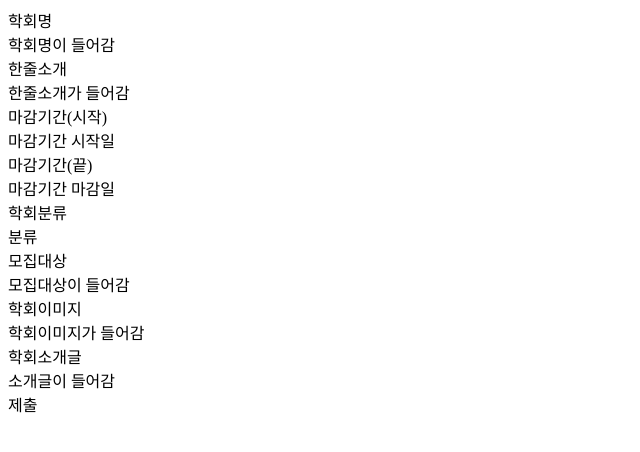
After one commit to High-Shine/NEXT2021_hackathon, a Django app: template KACA/app/templates/Academy_Form.html in a window 1280 px wide. The commit adds this page. Shown: the top 452 px of the page, without its empty margins (0-640 px from the left). Run offline with Django 3.2, Linux system fonts and the light colour scheme; the template is opened without the code that fills it, so the values that code supplies are empty.

Commit message:
secondcommit

```diff
--- /dev/null
+++ b/KACA/app/static/Academy_Form.css
@@ -0,0 +1,5 @@
+.academy_form{
+    display: flex;
+    flex-direction: column;
+
+}
--- /dev/null
+++ b/KACA/app/static/Lecture_Form.css
@@ -0,0 +1,5 @@
+.lecture_form{
+    display: flex;
+    flex-direction: column;
+
+}
--- /dev/null
+++ b/KACA/app/templates/Academy_Form.html
@@ -0,0 +1,46 @@
+{% extends 'base.html' %}
+{% block css %}
+{% load static %}
+<link rel="stylesheet" type="text/css" href="{% static 'Academy_Form.css' %}">
+{% endblock css %}
+
+{% block undefined %}
+<div class="academy_form">
+    <div>
+        <div class='academy_name'>학회명</div>
+        <div class='name_form'>학회명이 들어감</div>
+    </div>
+    <div>
+        <div class='short_intro'>한줄소개</div>
+        <div class='intro_form'>한줄소개가 들어감</div>
+    </div>
+    <div>
+        <div>
+            <div class='apply_start'>마감기간(시작)</div>
+            <div class='start_form'>마감기간 시작일</div>
+        </div>
+        <div>
+            <div class='apply_end'>마감기간(끝)</div>
+            <div class='end_form'>마감기간 마감일</div>
+        </div>
+    </div>
+    <div>
+        <div class='academy_category'>학회분류</div>
+        <div class='category_form'>분류</div>
+    </div>
+    <div>
+        <div class='applicant'>모집대상</div>
+        <div class='applicant_form'>모집대상이 들어감</div>
+    </div>
+    <div>
+        <div class='academy_pic'>학회이미지</div>
+        <div class='pic_form'>학회이미지가 들어감</div>
+    </div>
+    <div>
+        <div class='academy_description'>학회소개글</div>
+        <div class='description_form'>소개글이 들어감</div>
+    </div>
+    <div class= 'submission'>제출</div>
+</div>
+
+{% endblock undefined %}
--- a/KACA/app/templates/category.html
+++ b/KACA/app/templates/category.html
@@ -19,6 +19,7 @@
                 <div class="select_bar">관심분야</div>
                 <div class="select_bar">마감기간순</div>
             </div>
+            <div class ='academy_submit'>학회등록</div>
         </div>
         <div class="academy_list">
             <div class='academy_content'>
```
Also changed, not shown: KACA/app/templates/Lecture_Form.html (added, +42 -0 lines).
